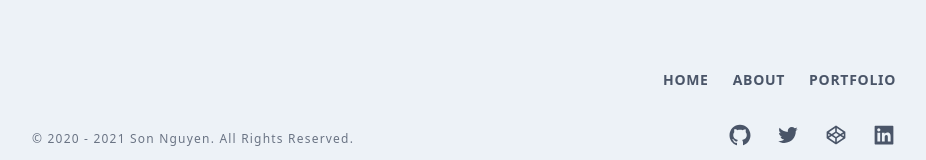
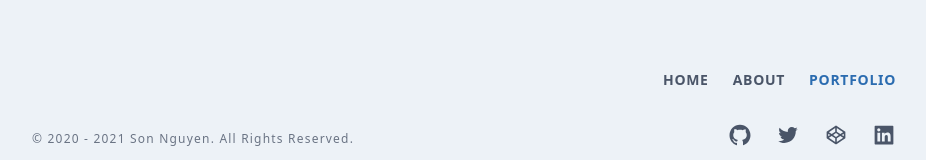
Before and after one commit to sonhoang95/personal-portfolio-v1, a React (Create React App) app: page /portfolio in a window 1280 px wide. Shown: the part 2957-3117 px from the top of the page, without its empty margins (176-1102 px from the left). Built offline with nearby package versions, Linux system fonts and the light colour scheme.

Commit message:
fix footer nav route

```diff
--- a/src/components/Links.js
+++ b/src/components/Links.js
@@ -32,7 +32,7 @@ export default function Links() {
         <NavLink
           className="hidden lg:inline-block text-sm tracking-wider font-semibold hover:text-accent"
           activeClassName="text-accent"
-          to="/projects"
+          to="/portfolio"
         >
           Portfolio
         </NavLink>
```
